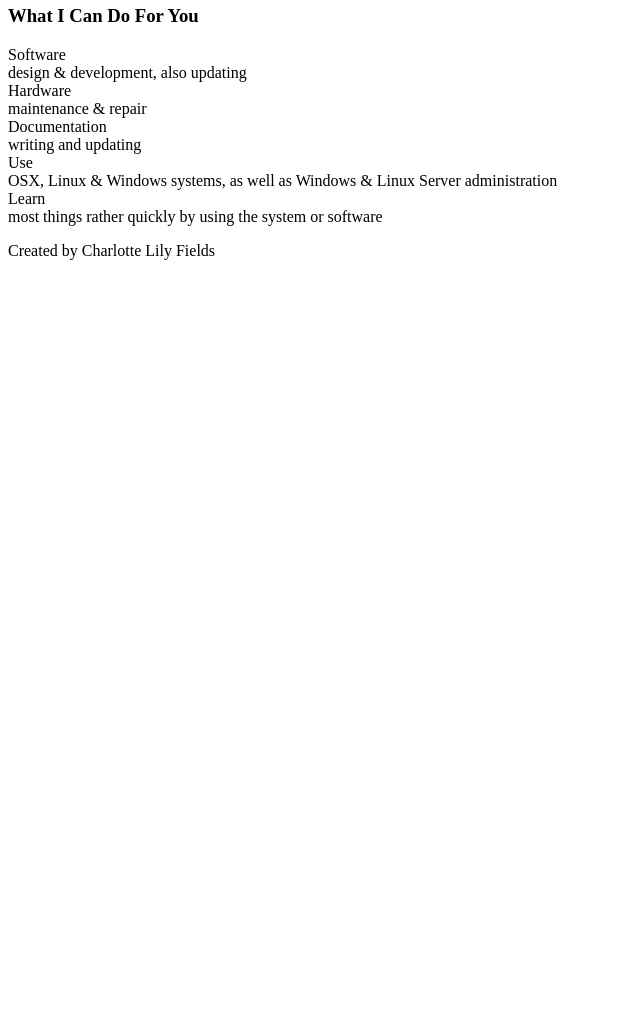
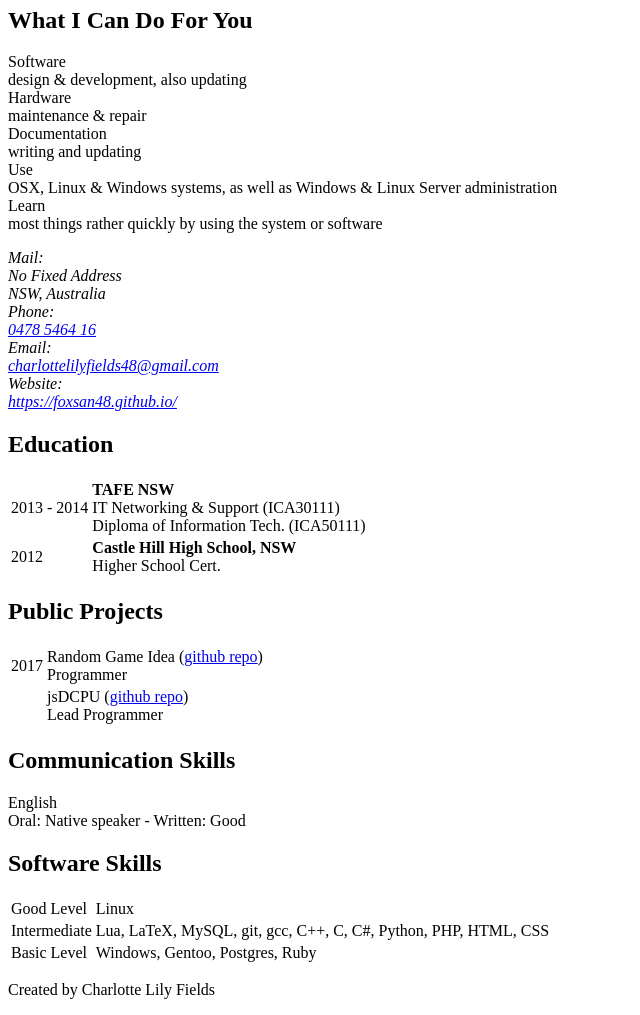
Before and after one commit to LottieVixen/old-ghpages, a plain HTML site: page index.html in a window 1280 px wide. Shown: the part 500-1515 px from the top of the page, without its empty margins (0-640 px from the left). Before the commit the page ends 800 px from the top, so only its background shows below. Drawn offline with Linux system fonts and the light colour scheme.

Commit message:
Data finished

```diff
--- a/index.html
+++ b/index.html
@@ -24,7 +24,7 @@
                 <li>Must use good collaboration software & have good communication channels</li>
                 <li>Needs & requirements for any given project must be stated clearly & must not arbitrarily change</li>
             </ul>
-            <h3>What I Can Do For You</h3>
+            <h2>What I Can Do For You</h2>
                 <dl>
                     <dd><dt>Software</dt>design & development, also updating</dd>
                     <dd><dt>Hardware</dt>maintenance & repair</dd>
@@ -33,6 +33,52 @@
                     <dd><dt>Learn</dt>most things rather quickly by using the system or software</dd>
                 </dl>
         </article>
+        <address>
+            Mail:<br/>
+            No Fixed Address<br/>
+            NSW, Australia<br/>
+            Phone:<br/><a href="callto://+61478546416">0478 5464 16</a><br/>
+            Email:<br/><a href="mailto://charlottelilyfields48@gmail.com">charlottelilyfields48@gmail.com</a><br/>
+            Website:<br/><a href="https://foxsan48.github.io/">https://foxsan48.github.io/</a>
+        </address>
+        <h2>Education</h2>
+        <table>
+            <tr>
+                <td>2013 - 2014</td>
+                <td><b>TAFE NSW</b><br/>IT Networking & Support (ICA30111)<br/>Diploma of Information Tech. (ICA50111)</td>
+            </tr>
+            <tr>
+                <td>2012</td>
+                <td><b>Castle Hill High School, NSW</b><br/>Higher School Cert.</td>
+            </tr>
+        </table>
+        <h2>Public Projects</h2>
+        <table>
+            <tr>
+                <td>2017</td>
+                <td>Random Game Idea (<a href="https://github.com/foxsan48/miniature-octo-giggle">github repo</a>)<br/>Programmer</td>
+            </tr>
+            <tr><td></td>
+                <td>jsDCPU (<a href="https://github.com/foxsan48/miniature-octo-giggle">github repo</a>)<br/>Lead Programmer</td>
+            </tr>
+        </table>
+        <h2>Communication Skills</h2>
+        <dl><dd><dt>English</dt>Oral: Native speaker - Written: Good</dd></dl>
+        <h2>Software Skills</h2>
+        <table>
+            <tr>
+                <td>Good Level</td>
+                <td>Linux</td>
+            </tr>
+            <tr>
+                <td>Intermediate</td>
+                <td>Lua, LaTeX, MySQL, git, gcc, C++, C, C#, Python, PHP, HTML, CSS</td>
+            </tr>
+            <tr>
+                <td>Basic Level</td>
+                <td>Windows, Gentoo, Postgres, Ruby</td>
+            </tr>
+        </table>
         <footer>
             <p>Created by Charlotte Lily Fields</p>
         </footer>
```
